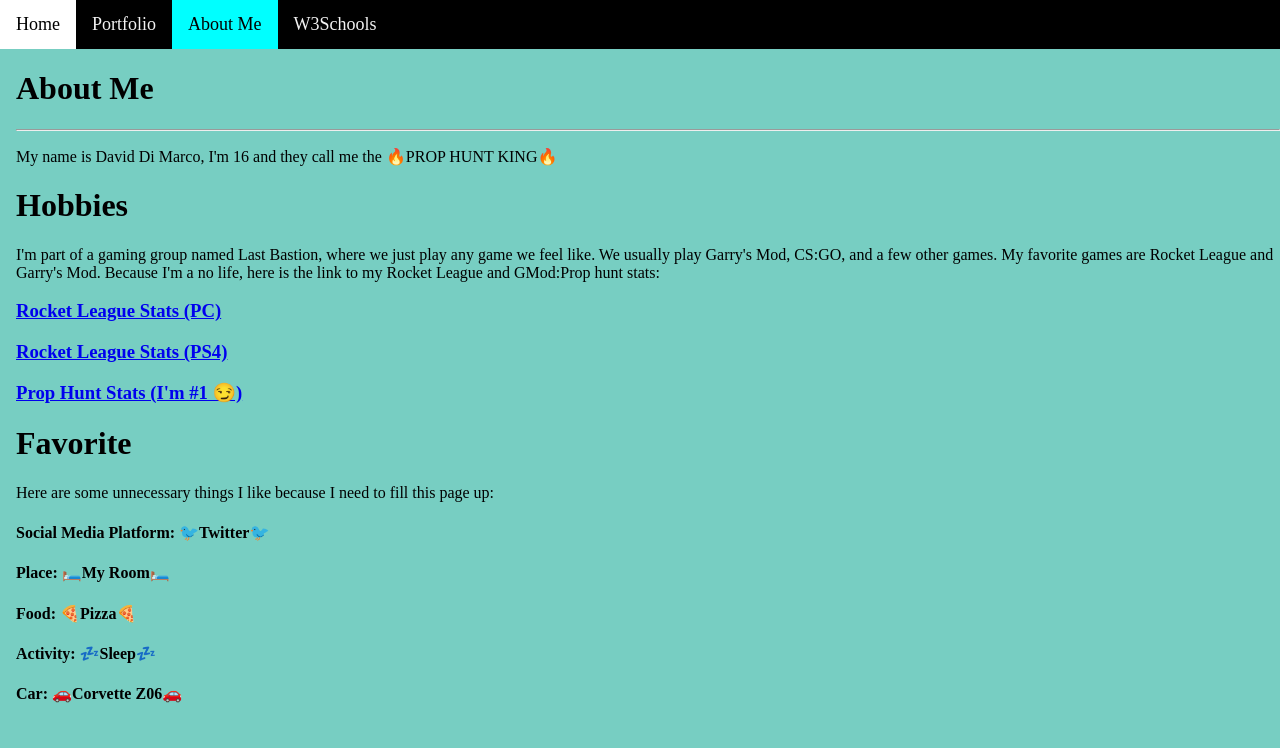
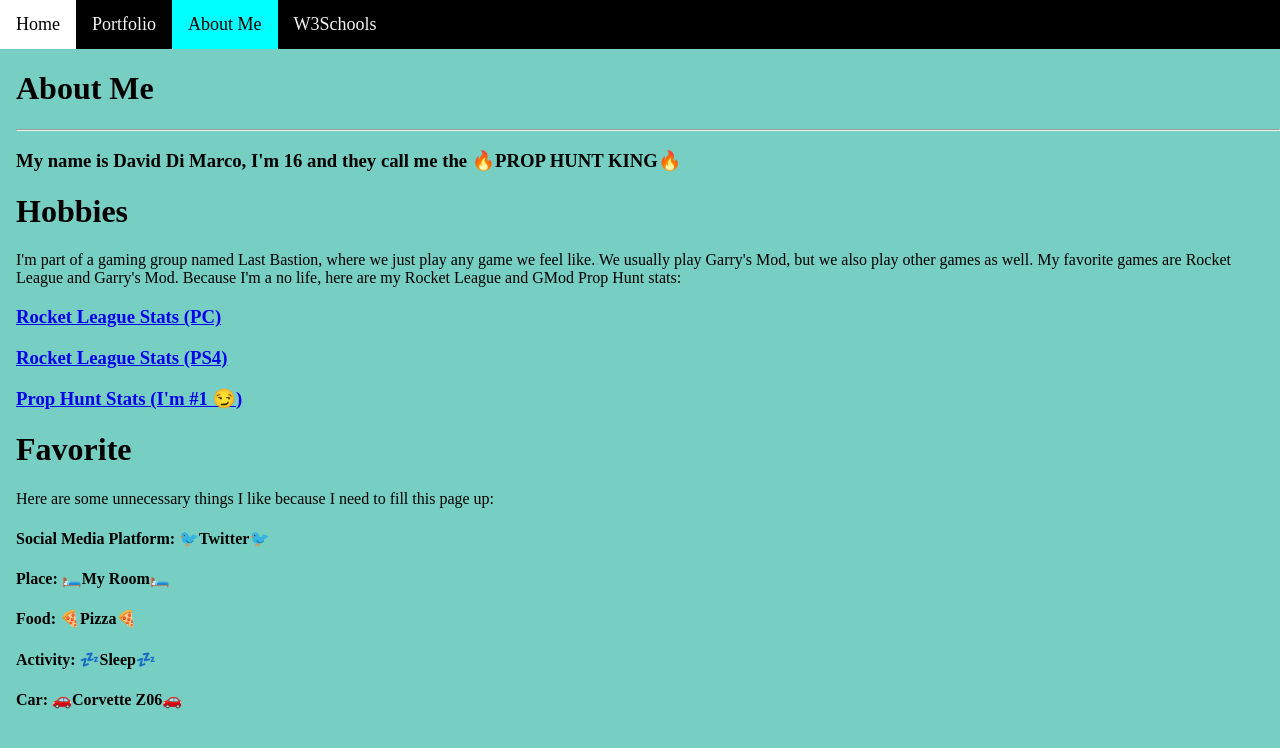
Before and after one commit to ddimarco794/ddimarco794.github.io, a plain HTML site: page my_website/aboutme.html in a window 1280 px wide. Drawn offline with Linux system fonts and the light colour scheme.

Commit message:
Project Update #8 (9/14/17)

```diff
--- a/my_website/aboutme.html
+++ b/my_website/aboutme.html
@@ -43,10 +43,10 @@ body {margin:0;}
 <div style="padding-left:16px">
   <h1>About Me</h1>
   <hr>
-  <p>My name is David Di Marco, I'm 16 and they call me the 🔥PROP HUNT KING🔥</p>
+  <h3>My name is David Di Marco, I'm 16 and they call me the 🔥PROP HUNT KING🔥</h3>
   <h1>Hobbies</h1>
-  <p>I'm part of a gaming group named Last Bastion, where we just play any game we feel like. We usually play Garry's Mod, CS:GO, and a few other games.
-  My favorite games are Rocket League and Garry's Mod. Because I'm a no life, here is the link to my Rocket League and GMod:Prop hunt stats:</p>
+  <p>I'm part of a gaming group named Last Bastion, where we just play any game we feel like. We usually play Garry's Mod, but we also play other games as well.
+  My favorite games are Rocket League and Garry's Mod. Because I'm a no life, here are my Rocket League and GMod Prop Hunt stats:</p>
   <a href="https://rocketleague.tracker.network/profile/steam/FlameFinesse" target="_blank"><h3>Rocket League Stats (PC)</h3></a>
   <a href="https://rocketleague.tracker.network/profile/ps/FlameFinesse?utm_source=recentgames&utm_medium=link&utm_campaign=recentgames" target="_blank"><h3>Rocket League Stats (PS4)</h3></a>
   <a href="https://www.gametracker.com/server_info/167.114.95.129:27017/top_players/" target="_blank"><h3>Prop Hunt Stats (I'm #1 😏)</h3></a>
```
Also changed, not shown: my_website/index.html (+0 -3 lines).
